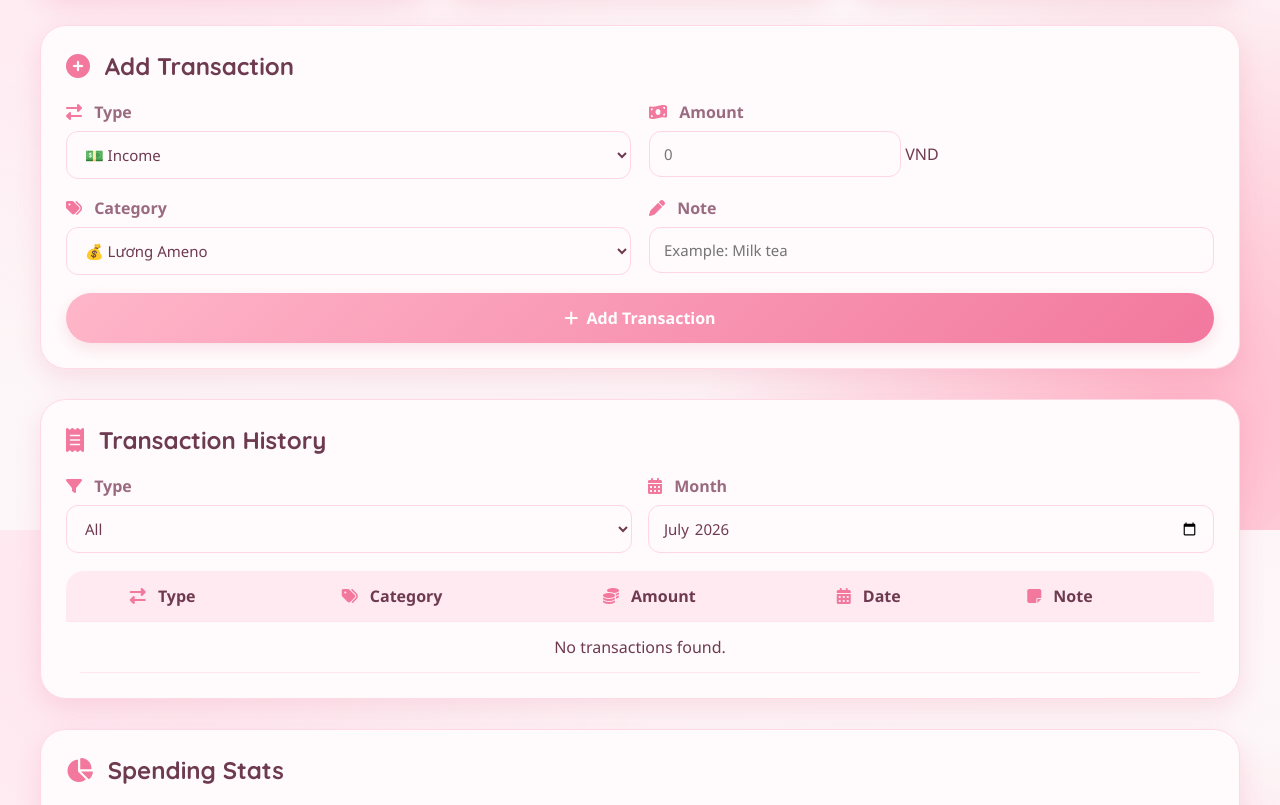
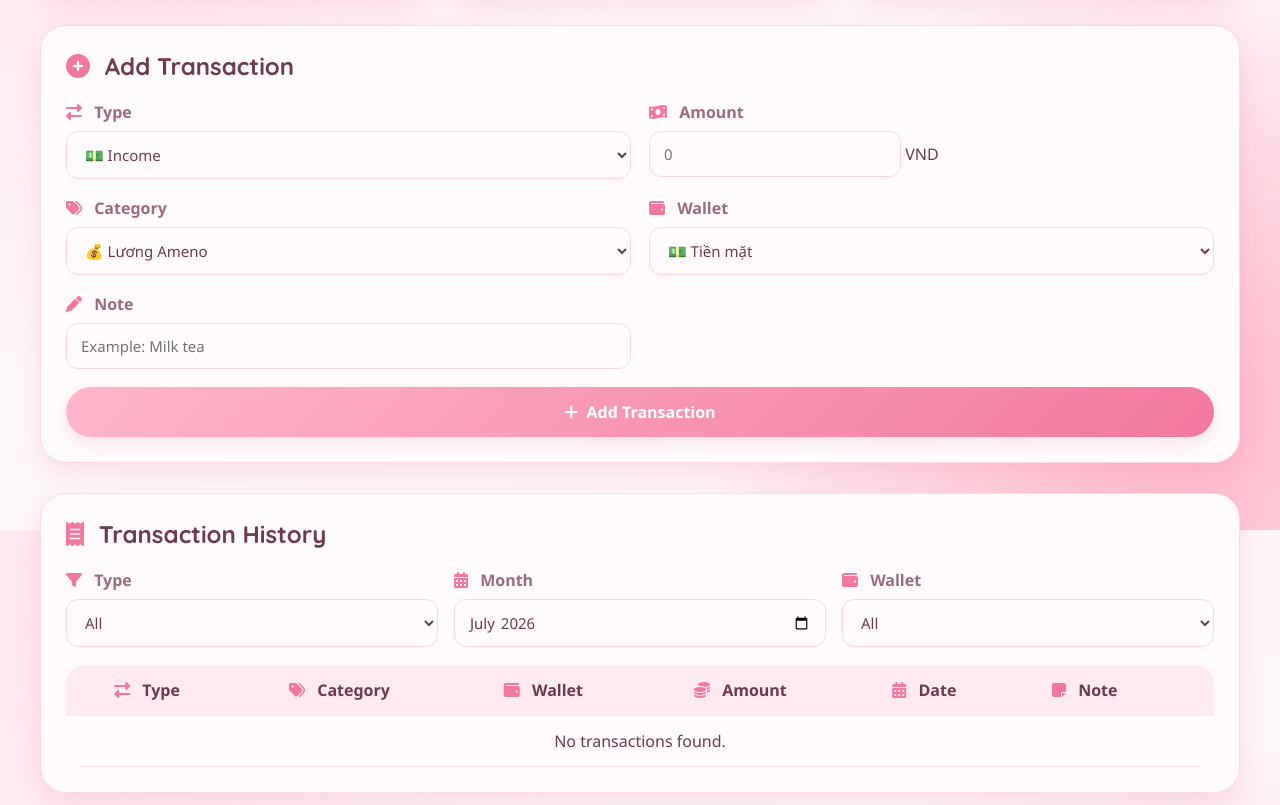
Before and after one commit to phuongthao911/web_chitieu, a FastAPI app: page / in a window 1280 px wide. Shown: the part 270-1075 px from the top of the page. Run offline with FastAPI, Linux system fonts and the light colour scheme; data that the repository does not hold is empty; some libraries are stand-ins or nearby versions.

Commit message:
Add wallet field to transactions

```diff
--- a/database.py
+++ b/database.py
@@ -75,6 +75,7 @@ def reset_expenses_table_if_needed():
             "transaction_type",
             "amount",
             "category",
+            "wallet",
             "note",
             "created_at",
         ]
--- a/main.py
+++ b/main.py
@@ -11,6 +11,8 @@ from models import Base, Expense
 
 
 BASE_DIR = Path(__file__).resolve().parent
+
+ALLOWED_WALLETS = {"Tiền mặt", "Tài khoản tiết kiệm", "TK ngân hàng"}
 
 app = FastAPI()
 
@@ -26,6 +28,7 @@ def serialize_expense(expense: Expense) -> dict:
         "id": expense.id,
         "type": expense.transaction_type,
         "category": expense.category,
+        "wallet": expense.wallet,
         "amount": expense.amount,
         "note": expense.note,
         "created_at": expense.created_at.strftime("%Y-%m-%d %H:%M") if expense.created_at else None,
@@ -55,6 +58,7 @@ def list_transactions(db: Session = Depends(get_db)):
 def create_transaction(payload: dict, db: Session = Depends(get_db)):
     transaction_type = str(payload.get("type", "")).strip().lower()
     category = str(payload.get("category", "")).strip()
+    wallet = str(payload.get("wallet", "")).strip()
     note = str(payload.get("note", "")).strip()
 
     try:
@@ -68,12 +72,16 @@ def create_transaction(payload: dict, db: Session = Depends(get_db)):
     if not category:
         raise HTTPException(status_code=400, detail="Category is required.")
 
+    if wallet not in ALLOWED_WALLETS:
+        raise HTTPException(status_code=400, detail="Wallet is required.")
+
     if amount <= 0:
         raise HTTPException(status_code=400, detail="Amount must be greater than zero.")
 
     expense = Expense(
         transaction_type="Income" if transaction_type == "income" else "Expense",
         category=category,
+        wallet=wallet,
         amount=amount,
         note=note or "-",
         created_at=datetime.now(),
@@ -95,6 +103,7 @@ def update_transaction(expense_id: int, payload: dict, db: Session = Depends(get
 
     transaction_type = str(payload.get("type", "")).strip().lower()
     category = str(payload.get("category", "")).strip()
+    wallet = str(payload.get("wallet", "")).strip()
     note = str(payload.get("note", "")).strip()
 
     try:
@@ -108,11 +117,15 @@ def update_transaction(expense_id: int, payload: dict, db: Session = Depends(get
     if not category:
         raise HTTPException(status_code=400, detail="Category is required.")
 
+    if wallet not in ALLOWED_WALLETS:
+        raise HTTPException(status_code=400, detail="Wallet is required.")
+
     if amount <= 0:
         raise HTTPException(status_code=400, detail="Amount must be greater than zero.")
 
     expense.transaction_type = "Income" if transaction_type == "income" else "Expense"
     expense.category = category
+    expense.wallet = wallet
     expense.amount = amount
     expense.note = note or "-"
 
--- a/models.py
+++ b/models.py
@@ -28,6 +28,12 @@ class Expense(Base):
         nullable=False
     )
 
+    wallet = Column(
+        String(50),
+        nullable=False,
+        default="Tiền mặt"
+    )
+
     note = Column(
         String,
         nullable=False,
--- a/static/script.js
+++ b/static/script.js
@@ -6,6 +6,7 @@ const form = document.getElementById("transaction-form");
 const amountInput = document.getElementById("amount");
 const typeInput = document.getElementById("type");
 const categoryInput = document.getElementById("category");
+const walletInput = document.getElementById("wallet");
 const noteInput = document.getElementById("note");
 const tbody = document.getElementById("transaction-list");
 const totalIncomeEl = document.getElementById("total-income");
@@ -15,6 +16,7 @@ const chartCanvas = document.getElementById("expenseChart");
 const incomeChartCanvas = document.getElementById("incomeChart");
 const historyTypeFilter = document.getElementById("history-type-filter");
 const historyMonthFilter = document.getElementById("history-month-filter");
+const historyWalletFilter = document.getElementById("history-wallet-filter");
 const submitBtn = document.getElementById("submit-btn");
 const submitBtnLabel = document.getElementById("submit-btn-label");
 const cancelEditBtn = document.getElementById("cancel-edit-btn");
@@ -163,12 +165,14 @@ function updateChart() {
 function getVisibleTransactions() {
     const selectedType = historyTypeFilter.value;
     const selectedMonth = historyMonthFilter.value;
+    const selectedWallet = historyWalletFilter.value;
 
     return transactions.filter(transaction => {
         const matchesType = selectedType === "all" || transaction.type === selectedType;
         const matchesMonth = !selectedMonth || transaction.created_at.startsWith(selectedMonth);
+        const matchesWallet = selectedWallet === "all" || transaction.wallet === selectedWallet;
 
-        return matchesType && matchesMonth;
+        return matchesType && matchesMonth && matchesWallet;
     });
 }
 
@@ -181,7 +185,7 @@ function renderTable() {
         const row = document.createElement("tr");
         const cell = document.createElement("td");
 
-        cell.colSpan = 6;
+        cell.colSpan = 7;
         cell.textContent = "No transactions found.";
         row.appendChild(cell);
         tbody.appendChild(row);
@@ -198,6 +202,9 @@ function renderTable() {
 
         const categoryCell = document.createElement("td");
         categoryCell.textContent = transaction.category;
+
+        const walletCell = document.createElement("td");
+        walletCell.textContent = transaction.wallet;
 
         const amountCell = document.createElement("td");
         amountCell.textContent = formatMoney(transaction.amount);
@@ -230,6 +237,7 @@ function renderTable() {
 
         row.appendChild(typeCell);
         row.appendChild(categoryCell);
+        row.appendChild(walletCell);
         row.appendChild(amountCell);
         row.appendChild(dateCell);
         row.appendChild(noteCell);
@@ -293,6 +301,7 @@ function enterEditMode(transaction) {
     const type = transaction.type.toLowerCase();
     typeInput.value = type;
     populateCategoryOptions(type, transaction.category);
+    walletInput.value = transaction.wallet;
     noteInput.value = transaction.note === "-" ? "" : transaction.note;
     amountInput.value = formatAmountInput(String(transaction.amount / 1000));
 
@@ -341,6 +350,7 @@ form.addEventListener("submit", async event => {
     const payload = {
         type: typeInput.value,
         category: categoryInput.value,
+        wallet: walletInput.value,
         amount,
         note: noteInput.value.trim()
     };
@@ -388,6 +398,7 @@ typeInput.addEventListener("change", () => {
 
 historyTypeFilter.addEventListener("change", renderTable);
 historyMonthFilter.addEventListener("change", renderTable);
+historyWalletFilter.addEventListener("change", renderTable);
 
 resetAmountInput();
 populateCategoryOptions(typeInput.value);
--- a/static/style.css
+++ b/static/style.css
@@ -351,7 +351,7 @@ tr.editing-row {
 
 .history-filters {
     display: grid;
-    grid-template-columns: repeat(2, minmax(0, 1fr));
+    grid-template-columns: repeat(3, minmax(0, 1fr));
     gap: 16px;
     margin-bottom: 18px;
 }
--- a/templates/dashboard.html
+++ b/templates/dashboard.html
@@ -83,6 +83,15 @@
                 </div>
 
                 <div class="form-group">
+                    <label><i class="fa-solid fa-wallet"></i> Wallet</label>
+                    <select id="wallet">
+                        <option value="Tiền mặt">💵 Tiền mặt</option>
+                        <option value="Tài khoản tiết kiệm">🏦 Tài khoản tiết kiệm</option>
+                        <option value="TK ngân hàng">💳 TK ngân hàng</option>
+                    </select>
+                </div>
+
+                <div class="form-group">
                     <label><i class="fa-solid fa-pen"></i> Note</label>
                     <input
                         type="text"
@@ -126,6 +135,16 @@
                         type="month"
                         id="history-month-filter">
                 </div>
+
+                <div class="form-group">
+                    <label><i class="fa-solid fa-wallet"></i> Wallet</label>
+                    <select id="history-wallet-filter">
+                        <option value="all">All</option>
+                        <option value="Tiền mặt">Tiền mặt</option>
+                        <option value="Tài khoản tiết kiệm">Tài khoản tiết kiệm</option>
+                        <option value="TK ngân hàng">TK ngân hàng</option>
+                    </select>
+                </div>
             </div>
 
             <table>
@@ -134,6 +153,7 @@
                     <tr>
                         <th><i class="fa-solid fa-right-left"></i> Type</th>
                         <th><i class="fa-solid fa-tags"></i> Category</th>
+                        <th><i class="fa-solid fa-wallet"></i> Wallet</th>
                         <th><i class="fa-solid fa-coins"></i> Amount</th>
                         <th><i class="fa-solid fa-calendar-days"></i> Date</th>
                         <th><i class="fa-solid fa-note-sticky"></i> Note</th>
```
